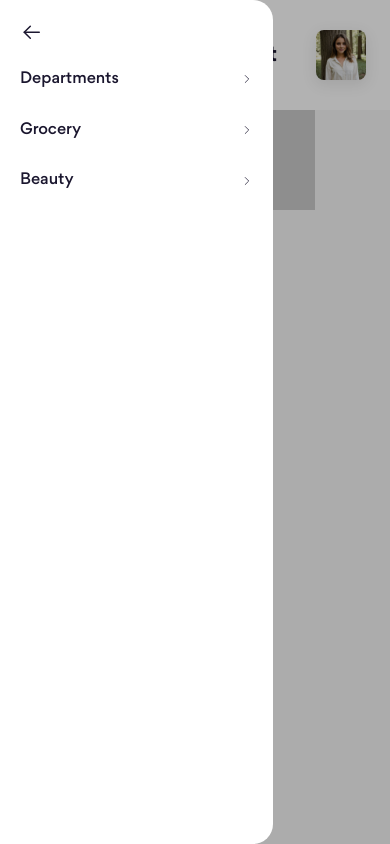
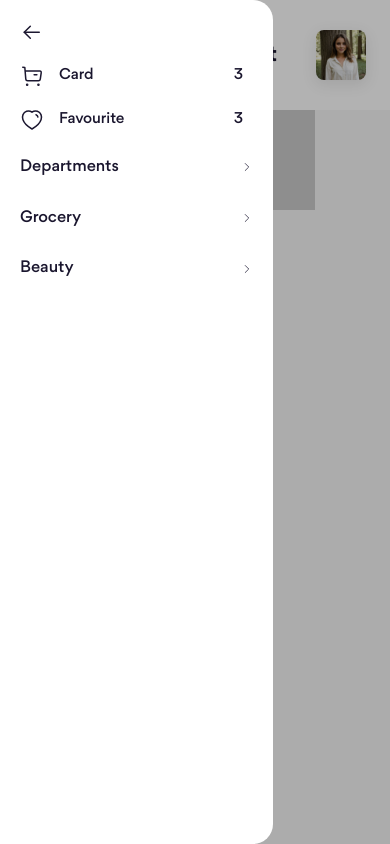
Before and after one commit to shinsouhitoshi1203/grocery-store, a website: page index.html in a window 390 px wide. Both pictures are taken after a click on the button "View menu". Drawn offline with Linux system fonts and the light colour scheme.

Commit message:
finished the navbar component

```diff
--- a/assets/components/header.html
+++ b/assets/components/header.html
@@ -8,6 +8,16 @@
             <nav class="header__nav navbar navbar--hide w-initial w-lg-40 w-md-50  w-sm-70">
                 <a href="#!" class="navbar__dropdown-close d-none d-lg-block" target-item=".header__nav" onclick="toggleNavigationBar(this)">
                     <img src="./icons/arrow-left.svg" alt="" class="header__icon">
+                </a>
+                <a href="#!" class="navbar__button d-none d-lg-flex">
+                    <img src="./icons/cart.svg" alt="" class="header__icon">
+                    <span>Card</span>
+                    <span class="navbar__button-value">3</span>
+                </a>
+                <a href="#!" class="navbar__button d-none d-lg-flex">
+                    <img src="./icons/heart.svg" alt="" class="header__icon">
+                    <span>Favourite</span>
+                    <span class="navbar__button-value">3</span>
                 </a>
                 <ul class="header__nav-list">
                     <li class="navbar__item" onmouseover="menuOption(this, event, 'add')" onmouseout="menuOption(this, event, 'remove')" onclick="menuOption(this, event, 'toggle')">
--- a/assets/scss/components/_header.scss
+++ b/assets/scss/components/_header.scss
@@ -90,14 +90,22 @@
         }
     }
     &__dropdown-close {
-        margin-bottom: 20px;
+        transition: filter .3s;
         @include a.square-icon(24px);
-
+        &:hover {filter: var(--navbar-close);}
     }
 
     &__overlay {
         position: fixed; inset: 0 0 0 0; background: rgba(0, 0, 0, 0.3);
         z-index: 30; visibility: hidden;
+    }
+
+    //for card and favourite
+    &__button {
+        align-items: center; gap: 15px; margin-right: 20px;
+        img {@include a.square-icon(24px);}
+        span {@extend %md-15}
+        &-value {margin-left: auto;}
     }
     @include a.responsive(lg) {
         &--show + &__overlay {visibility: visible;}
@@ -115,7 +123,7 @@
         .header {
             &__nav{
                 position: fixed; width: 60%; height: 100%; top: 0;left: 0; background: var(--megamenu);margin: 0; z-index: 31; padding: 20px 10px 20px 20px; border-top-right-radius: 20px; border-bottom-right-radius: 20px; max-height: 1262px;
-                display: flex; flex-direction: column;
+                display: flex; flex-direction: column; gap: 20px;
                 & > &-list {overflow-y: auto; flex-grow: 1;align-items: flex-start; align-content: flex-start; padding-right: 10px;}
             }
             &__nav-list {display: grid; gap: 20px}
--- a/assets/scss/themes/_dark.scss
+++ b/assets/scss/themes/_dark.scss
@@ -14,6 +14,8 @@ html[theme="dark"] {
 
     --seperator: #ededf6;
 
+    // navigation bar
+    --navbar-close: brightness(0.7);
     //menu
     --megamenu: #292E39;
     --megamenu-arrow: brightness(0) saturate(100%) invert(17%) sepia(7%) saturate(1544%) hue-rotate(183deg) brightness(91%) contrast(94%);
--- a/assets/scss/themes/_light.scss
+++ b/assets/scss/themes/_light.scss
@@ -14,7 +14,8 @@ html[theme="light"] {
 
     --seperator: #ededf6;
 
-
+    // navigation bar
+    --navbar-close: brightness(3);
     //menu
     --megamenu: #ffffff;
     --megamenu-arrow: brightness(0) saturate(100%) invert(98%) sepia(98%) saturate(10%) hue-rotate(209deg) brightness(104%) contrast(102%);
```
Also changed, not shown: assets/css/main.css, 1 other file.
